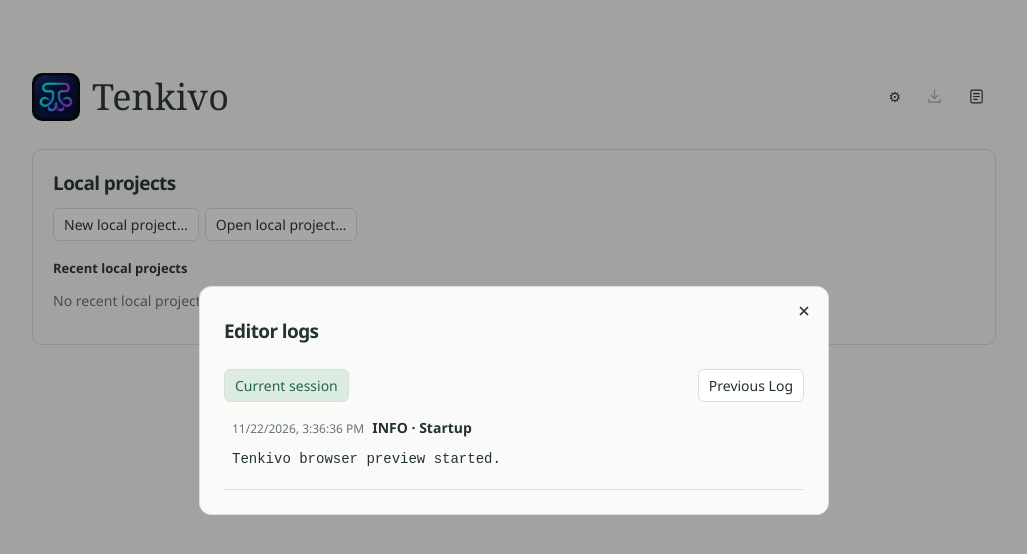
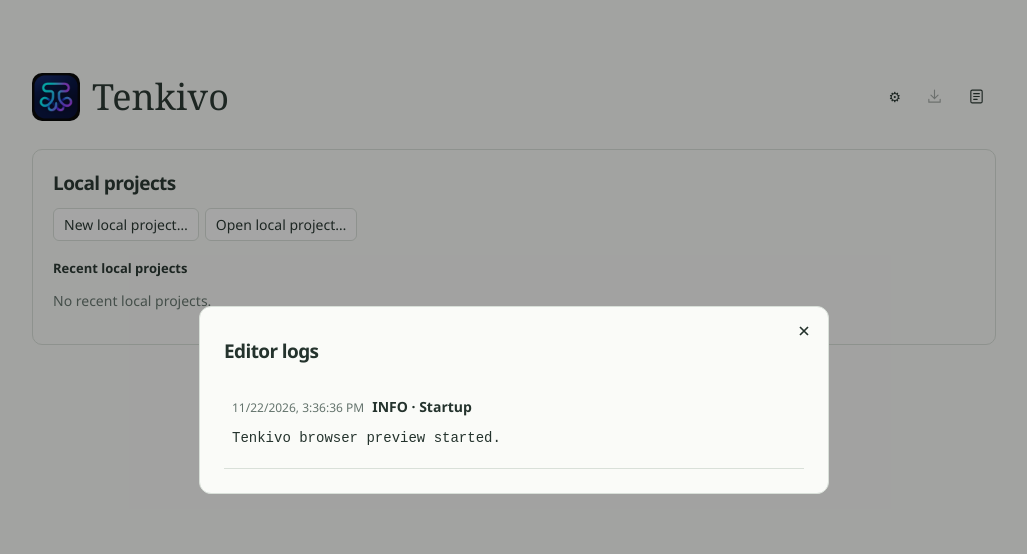
Before and after one commit to DTeruel/Tenkivo, a Svelte app: page / in a window 1280 px wide. Both pictures are taken after a click on the button 1102 px from the left and 96 px from the top of the page. Shown: the top 554 px of the page, without its empty margins (126-1153 px from the left). Built offline with nearby package versions, Linux system fonts and the light colour scheme.

Commit message:
Keep editor logs for the current session only

```diff
--- a/src/App.svelte
+++ b/src/App.svelte
@@ -13,12 +13,9 @@
   import {mediaKind,videoId,webAddress,type Attachment} from './model';
   import {invoke,diagnostics,recordActivity,recordError,collectNativeDiagnostics} from './diagnostics.svelte';
   import GitHubProjectUsers from './GitHubProjectUsers.svelte';
-  let showingLogHistory=$state(false);
-  function showLogs(history=false){
-    showingLogHistory=history;
-
+  function showLogs(){
     if(!dialog.open)ask('Editor logs');
-    if(!history && dialogType==='Editor logs')diagnostics.unreadErrors=0;
+    if(dialogType==='Editor logs')diagnostics.unreadErrors=0;
   }
   import { isTauri } from '@tauri-apps/api/core';
   import { open, save, confirm } from './diagnostics.svelte';
@@ -2065,11 +2062,7 @@
   {:else if dialogType==='Add web link'}
     <form onsubmit={e=>{e.preventDefault();if(insertUrl(linkUrl,insertAt?.x,insertAt?.y))dialog.close();}}><label>URL<input type="url" required bind:value={linkUrl}/></label><button type="button" onclick={()=>dialog.close()}>Cancel</button><button disabled={!webAddress(linkUrl)}>Add link</button></form>
   {:else if dialogType==='Editor logs'}
-    <div class="row" role="group" aria-label="Log sessions">
-      <button aria-pressed={!showingLogHistory} class:chosen={!showingLogHistory} onclick={()=>showLogs()}>Current session</button>
-      <button aria-pressed={showingLogHistory} class:chosen={showingLogHistory} onclick={()=>showLogs(true)}>Previous Log</button>
-    </div>
-    <div class="log-list">{#each [...(showingLogHistory?diagnostics.history:diagnostics.entries)].reverse() as entry}<article><time>{new Date(entry.time).toLocaleString()}</time><strong>{entry.level.toUpperCase()} · {entry.context}</strong><pre>{entry.message}</pre></article>{:else}<p>{showingLogHistory?'No log from the previous session.':'No activity recorded in this session.'}</p>{/each}</div>
+    <div class="log-list">{#each [...diagnostics.entries].reverse() as entry}<article><time>{new Date(entry.time).toLocaleString()}</time><strong>{entry.level.toUpperCase()} · {entry.context}</strong><pre>{entry.message}</pre></article>{:else}<p>No activity recorded in this session.</p>{/each}</div>
   {:else if dialogType==='Empty trash'}<p>Remove {project.trash?.length} {project.trash?.length===1?'page':'pages'} from this project’s trash?</p>
     <button onclick={()=>dialog.close()}>Cancel</button><button onclick={emptyTrash}>Empty trash</button>
   {:else if dialogType==='Delete page' && pendingPage}<p>Move “{pendingPage.name}” to the trash? Its child pages will move up one level.</p><button onclick={()=>dialog.close()}>Cancel</button><button onclick={deletePage}>Move to trash</button>
--- a/src/diagnostics.svelte.ts
+++ b/src/diagnostics.svelte.ts
@@ -3,29 +3,13 @@ import {invoke as nativeInvoke} from '@tauri-apps/api/core';
 import * as dialogs from '@tauri-apps/plugin-dialog';
 
 type Level='info'|'warning'|'error';
-type Entry={time:string;level:Level;context:string;message:string;session?:string};
-const key='studio-editor-errors';
-const session=crypto.randomUUID();
-function startSession():Entry[]{
-  try{
-    const data:unknown=JSON.parse(localStorage.getItem(key)??'[]');
-    const entries=Array.isArray(data)?data:(data as {entries?:Entry[]}|null)?.entries;
-    const lastSession=Array.isArray(data)?data.at(-1)?.session:(data as {session?:string}|null)?.session;
-    localStorage.setItem(key,JSON.stringify({session,entries:[]}));
-    return lastSession && Array.isArray(entries)?entries.filter(e=>e?.session===lastSession &&
-      typeof e.time==='string' && typeof e.context==='string' && typeof e.message==='string').slice(-250):[];
-  }catch{return [];}
-}
-export const diagnostics=$state({entries:[] as Entry[],history:startSession(),unreadErrors:0});
+type Entry={time:string;level:Level;context:string;message:string};
+try{localStorage.removeItem('studio-editor-errors');}catch{/* Storage can be unavailable. */}
+export const diagnostics=$state({entries:[] as Entry[],unreadErrors:0});
 export function recordActivity(context:string,message:string,level:Level='info'){
-  const entry={session,time:new Date().toISOString(),level,context,message:message.slice(0,8000)};
+  const entry={time:new Date().toISOString(),level,context,message:message.slice(0,8000)};
   if(level==='error')diagnostics.unreadErrors++;
   diagnostics.entries=[...diagnostics.entries.slice(-249),entry];
-  try{
-    // Only the most recently opened window supplies the log for the next launch.
-    if(JSON.parse(localStorage.getItem(key)??'null')?.session===session)
-      localStorage.setItem(key,JSON.stringify({session,entries:diagnostics.entries}));
-  }catch{/* Keep the in-memory log if storage is full. */}
 }
 
 export function recordError(context:string,error:unknown){
```
